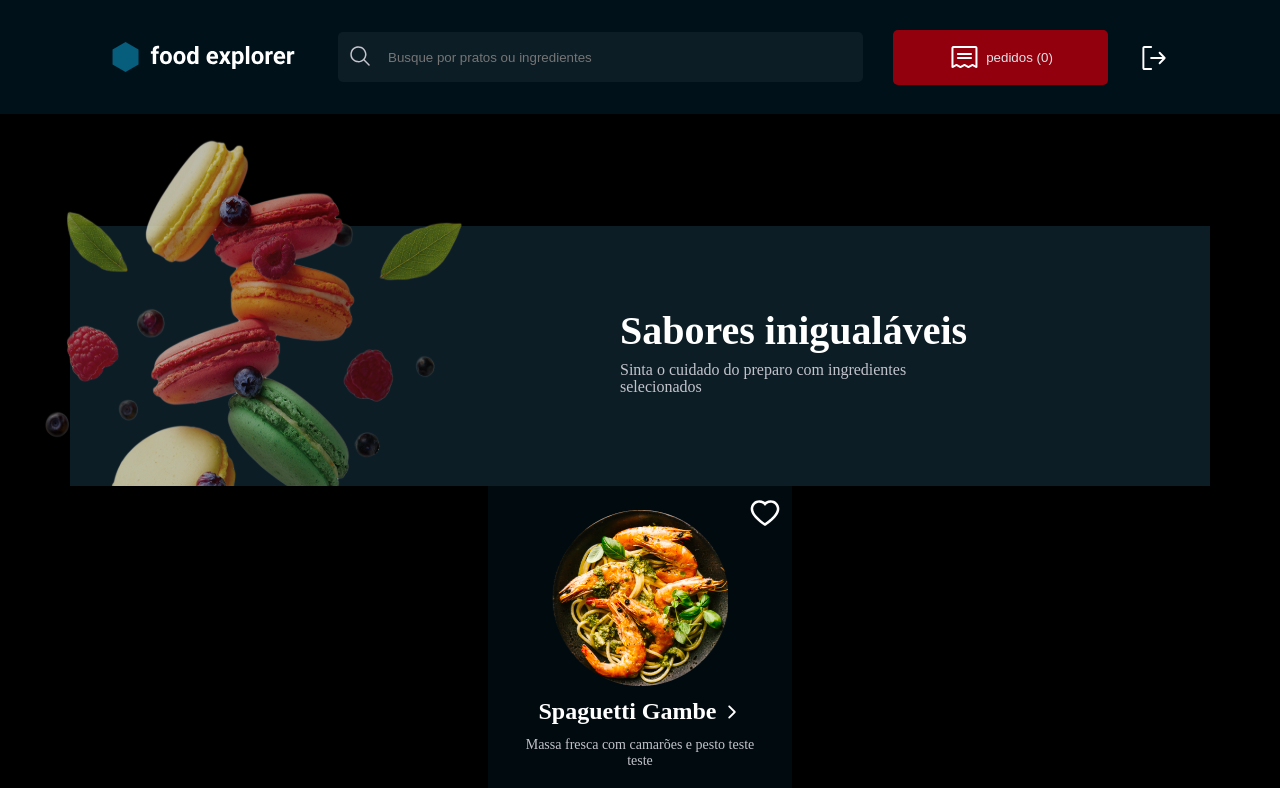
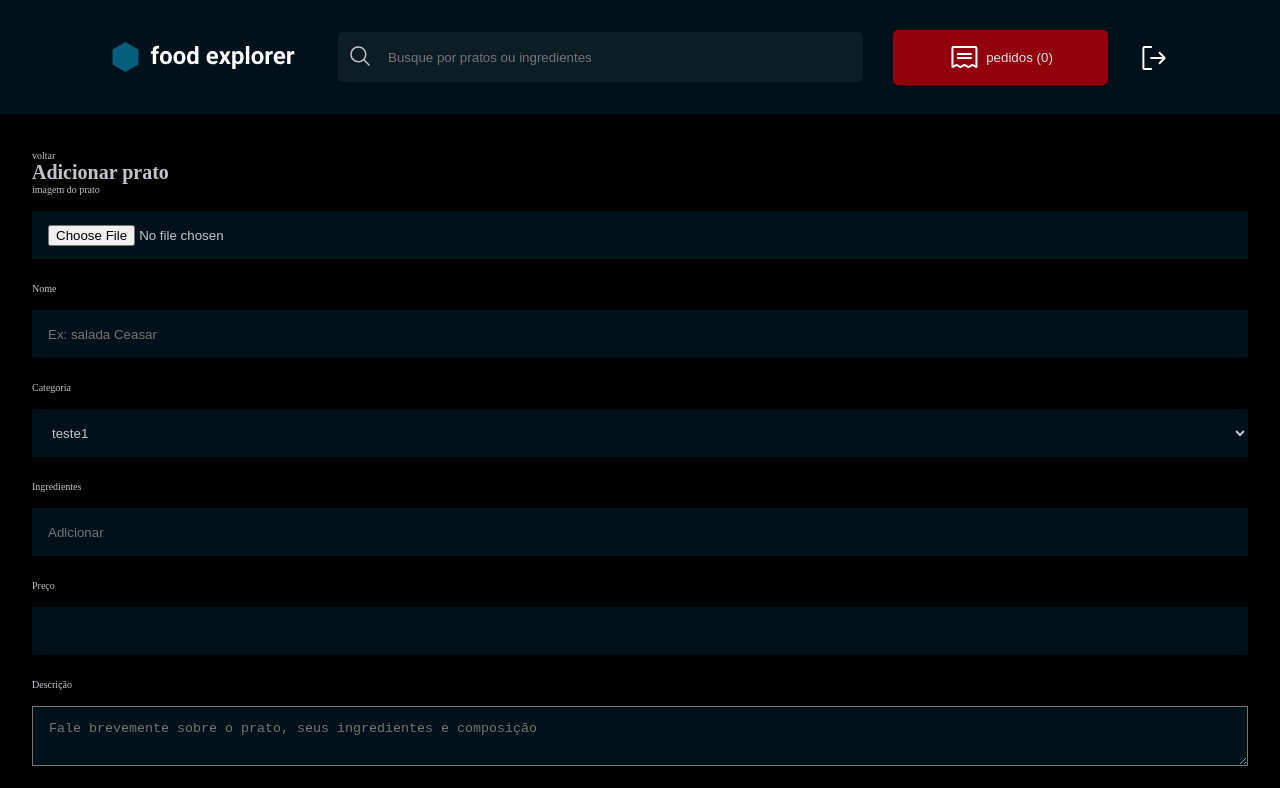
Before and after one commit to ricarlosgp/Food-Explorer-Frontend, a React (Vite) app: page / in a window 1280 px wide. Shown: the top 788 px of the page. Built offline with nearby package versions, Linux system fonts and the light colour scheme.

Commit message:
novo prato

```diff
--- a/src/main.jsx
+++ b/src/main.jsx
@@ -3,13 +3,13 @@ import ReactDOM from 'react-dom/client'
 import { ThemeProvider } from 'styled-components';
 import theme from './styles/theme';
 import GlobalStyles from './styles/global';
-import {Home} from './pages/Home'
+import {PlateAdd} from './pages/PlateAdd'
 
 ReactDOM.createRoot(document.getElementById('root')).render(
   <React.StrictMode>
     <ThemeProvider theme={theme}>
       <GlobalStyles />
-      <Home />
+      <PlateAdd />
     </ThemeProvider>
   </React.StrictMode>,
 )
--- /dev/null
+++ b/src/pages/PlateAdd/index.jsx
@@ -0,0 +1,71 @@
+import {Header} from '../../components/Header'
+import {Container, Form} from './styles'
+
+export function PlateAdd() {
+    return(
+        <Container>
+            <Header />
+
+            <Form>
+                <div className='wrapper-head'>
+                    <span>voltar</span>
+                    <h1>Adicionar prato</h1>
+                </div>
+
+                <div className='wrapper-1'>
+                    <label>
+                        imagem do prato
+                        <input
+                        type='file'
+                        />
+                    </label>
+                    <label>
+                        Nome
+                        <input
+                        type='text'
+                        placeholder='Ex: salada Ceasar'
+                        />
+                    </label>
+                    <label>
+                        Categoria
+                        <select>
+                            <option>teste1</option>
+                            <option>teste2</option>
+                            <option>teste3</option>
+                        </select>
+                    </label>
+                </div>
+
+                <div className='wrapper-2'>
+                    <label>
+                        Ingredientes
+                        <input
+                        type='text'
+                        placeholder='Adicionar'
+                        />
+                    </label>
+                    <label>
+                        Preço
+                        <input
+                        type='number'
+                        />
+                    </label>
+                </div>
+
+                <div className='wrapper-3'>
+                    <label>
+                        Descrição
+                        <textarea placeholder='Fale brevemente sobre o prato, seus ingredientes e composição'>
+
+                        </textarea>
+                    </label>
+                </div>
+
+                <div className='wrapper-button'>
+                    <button>Salvar alterações</button>
+                </div>
+            </Form>
+
+        </Container>
+    )
+}
--- /dev/null
+++ b/src/pages/PlateAdd/styles.js
@@ -0,0 +1,51 @@
+import styled from 'styled-components'
+
+export const Container = styled.div`
+    color: ${({theme})=> theme.COLORS.WHITE_100};
+
+`;
+
+export const Form = styled.form`
+    padding: 15rem 3.2rem;
+
+    label {
+        width: 100%;
+        display: flex;
+        flex-direction: column;
+        gap: 1.6rem;
+
+        margin-bottom: 2.4rem;
+
+        input, select {
+            width: 100%;
+            height: 4.8rem;
+
+            background-color: ${({theme})=> theme.COLORS.BACKGROUND_500};
+            color: ${({theme})=> theme.COLORS.WHITE_100};
+
+            border: none;
+
+            padding: 1.4rem 1.6rem;
+        }
+    }
+
+
+
+    .wrapper-1 {
+
+
+
+    }
+
+    .wrapper-2 {
+
+    }
+
+    .wrapper-3 {
+
+        textarea {
+            background-color: ${({theme})=> theme.COLORS.BACKGROUND_500};
+            padding: 1.4rem 1.6rem;
+        }
+    }
+`;
--- a/src/pages/SignIn/index.jsx
+++ b/src/pages/SignIn/index.jsx
@@ -29,6 +29,7 @@ export function SignIn() {
         <label>
             Email
             <input
+            type='email'
             name='email'
             placeholder='Exemplo: exemplo@exemplo.com.br'
             />
@@ -37,6 +38,7 @@ export function SignIn() {
         <label>
             Email
             <input
+            type='number'
             name='password'
             placeholder='No mínimo 6 caracteres'
             />
--- a/src/pages/SignUp/index.jsx
+++ b/src/pages/SignUp/index.jsx
@@ -29,6 +29,7 @@ export function SignUp() {
                 <label>
                     Seu nome
                     <input
+                    type='name'
                     name='name'
                     placeholder='Exemplo: kurumin'
                     />
@@ -37,6 +38,7 @@ export function SignUp() {
                 <label>
                     Email
                     <input
+                    type='email'
                     name='email'
                     placeholder='Exemplo: exemplo@exemplo.com.br'
                     />
@@ -45,6 +47,7 @@ export function SignUp() {
                 <label>
                     Email
                     <input
+                    type='number'
                     name='password'
                     placeholder='No mínimo 6 caracteres'
                     />
```
